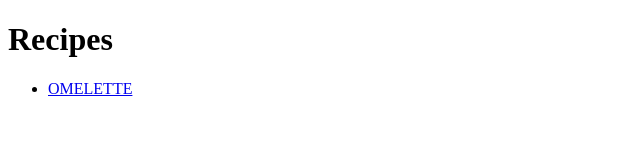
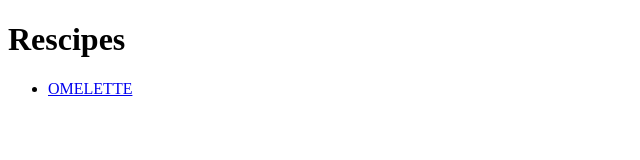
Before and after one commit to wainsix/odin-recipes, a plain HTML site: page index.html in a window 1280 px wide. Shown: the full height of the page, 0-640 px from the left. Drawn offline with Linux system fonts and the light colour scheme.

Commit message:
adding index

```diff
--- a/index.html
+++ b/index.html
@@ -7,7 +7,7 @@
     <title>Recipes</title>
 </head>
 <body>
-    <h1>Recipes</h1>
+    <h1>Rescipes</h1>
 
     <p>
     <ul>
```
